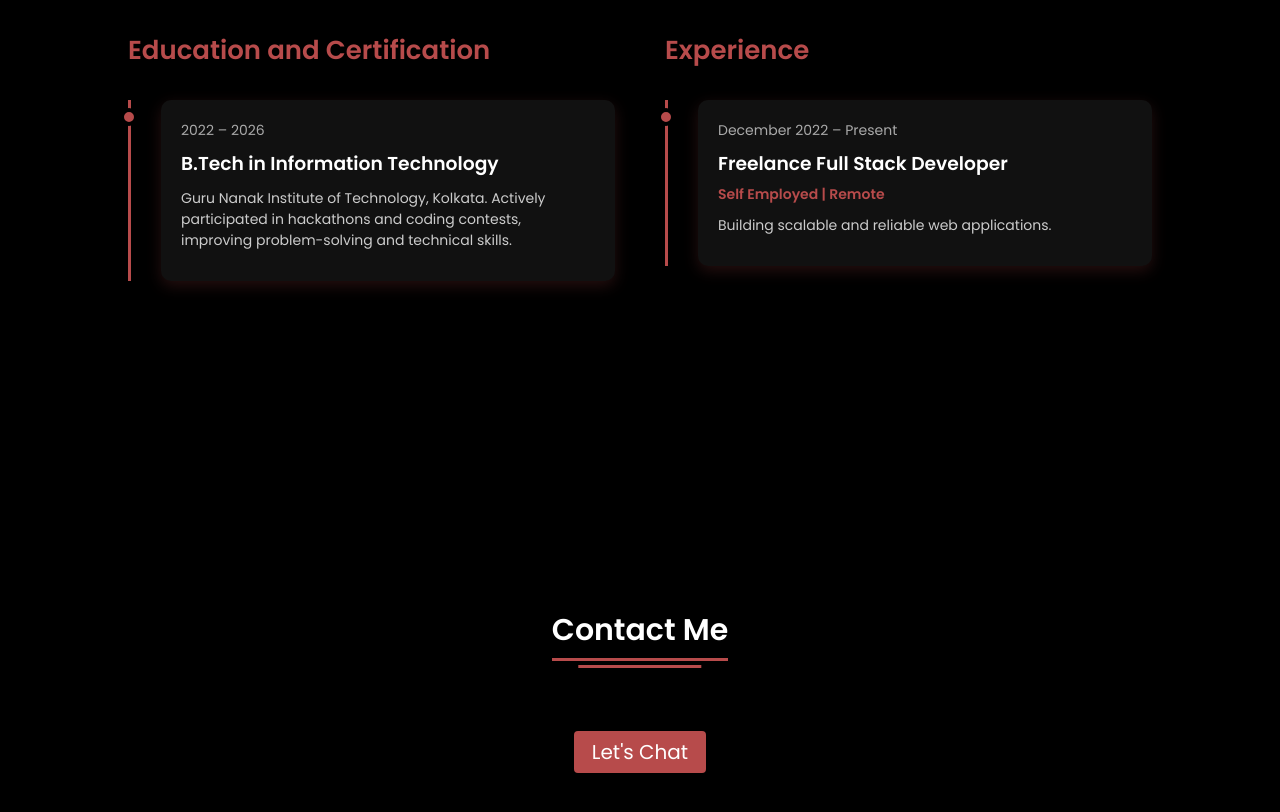
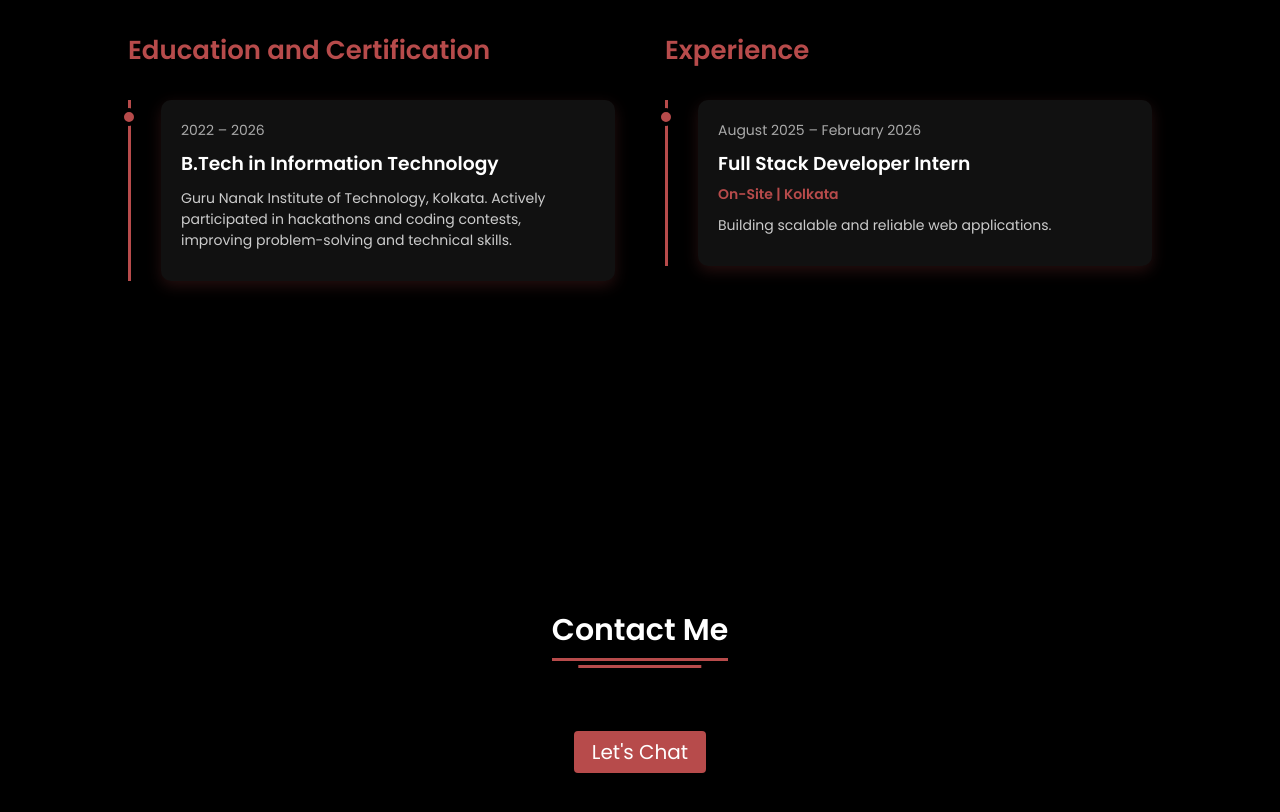
Before and after one commit to Neelavra2004/my-portfolio, a plain HTML site: page index.html in a window 1280 px wide. Shown: the part 3322-4134 px from the top of the page. Drawn offline with nearby package versions, Linux system fonts and the light colour scheme.

Commit message:
experience upgrade

```diff
--- a/index.html
+++ b/index.html
@@ -210,9 +210,9 @@
             <div class="timeline-item" data-aos="fade-left">
               <div class="dot"></div>
               <div class="card">
-                <div class="date">December 2022 – Present</div>
-                <h3>Freelance Full Stack Developer </h3>
-                <h4>Self Employed | Remote</h4>
+                <div class="date">August 2025 – February 2026</div>
+                <h3>Full Stack Developer Intern</h3>
+                <h4>On-Site | Kolkata</h4>
                 <p>Building scalable and reliable web applications.</p>
               </div>
             </div>
```
Also changed, not shown: 1 other file.
